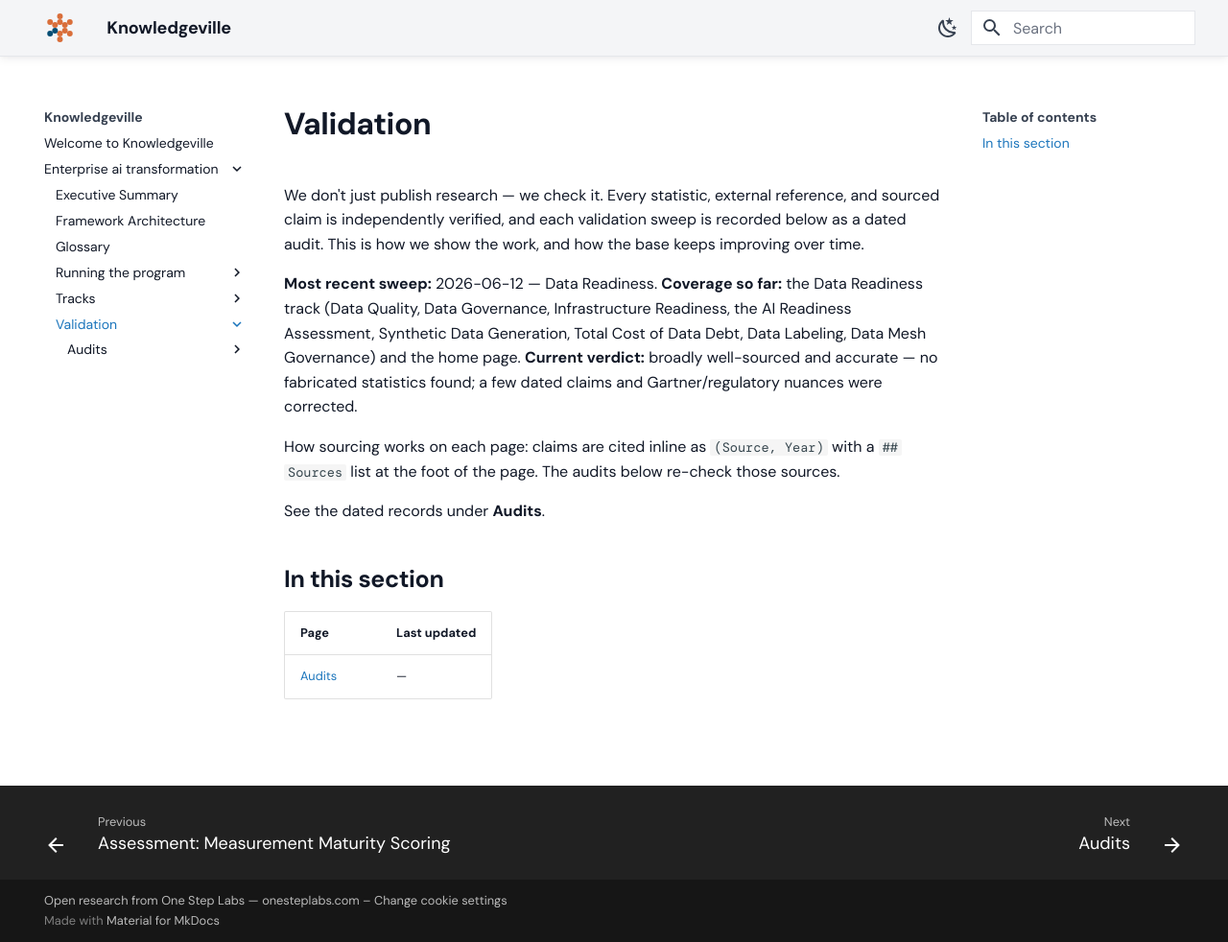
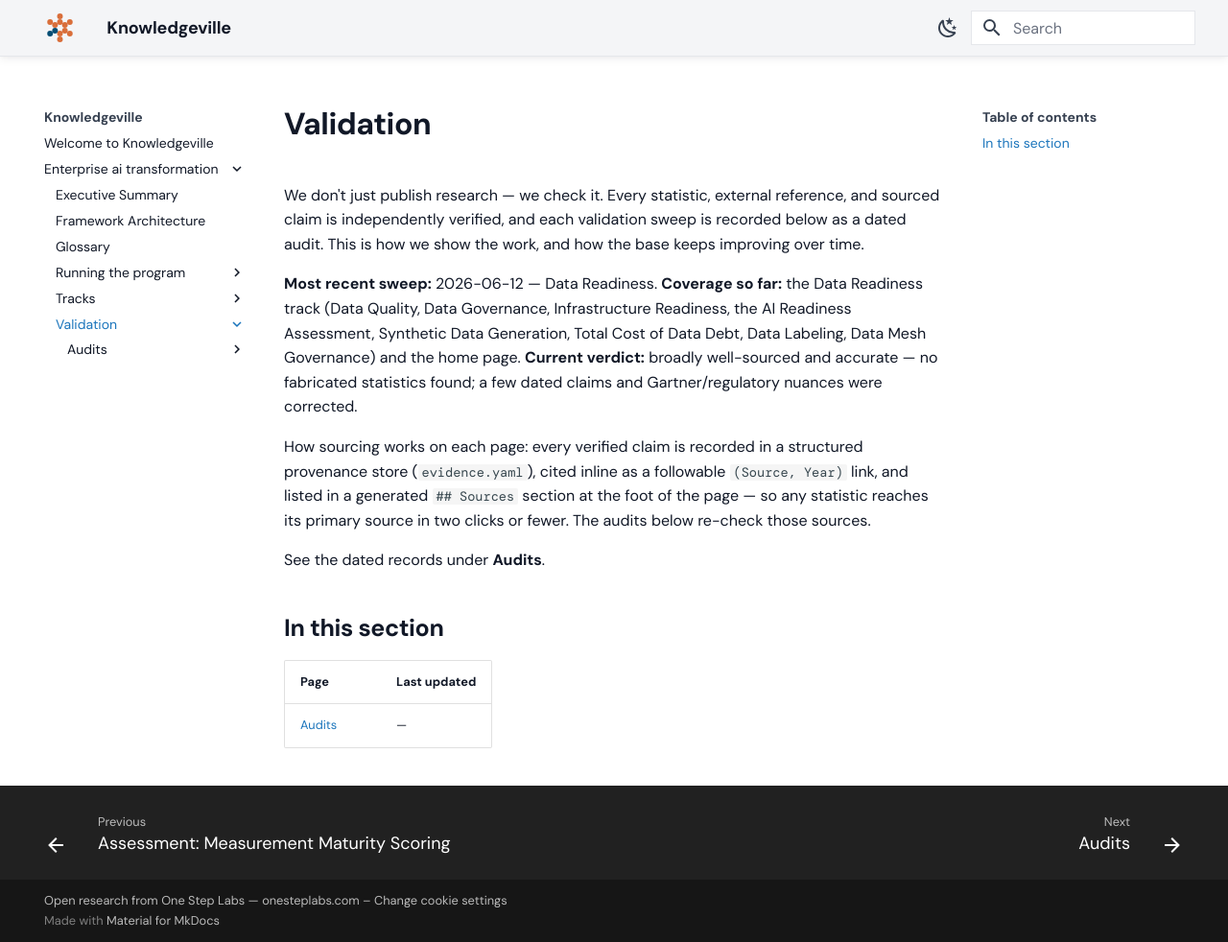
Before and after one commit to grandaha/knowledgeville, an MkDocs documentation site: the page built from published/enterprise-ai-transformation/validation/index.md, in a window 1280 px wide and 982 px high. Shown: the whole window at 96% size. Built offline with MkDocs 1.6.1 and Material for MkDocs 9.7.7, drawn with Linux system fonts in a browser that asks for light colours; some web fonts are replaced.

Commit message:
Publish: sync content from workspace

```diff
--- a/published/enterprise-ai-transformation/validation/index.md
+++ b/published/enterprise-ai-transformation/validation/index.md
@@ -11,8 +11,10 @@ Data Labeling, Data Mesh Governance) and the home page.
 **Current verdict:** broadly well-sourced and accurate — no fabricated statistics found; a
 few dated claims and Gartner/regulatory nuances were corrected.
 
-How sourcing works on each page: claims are cited inline as `(Source, Year)` with a
-`## Sources` list at the foot of the page. The audits below re-check those sources.
+How sourcing works on each page: every verified claim is recorded in a structured provenance
+store (`evidence.yaml`), cited inline as a followable `(Source, Year)` link, and listed in a
+generated `## Sources` section at the foot of the page — so any statistic reaches its primary
+source in two clicks or fewer. The audits below re-check those sources.
 
 See the dated records under **Audits**.
 
```
Also changed, not shown: published/enterprise-ai-transformation/validation/overview.md (+4 -2 lines), 1 other file.
